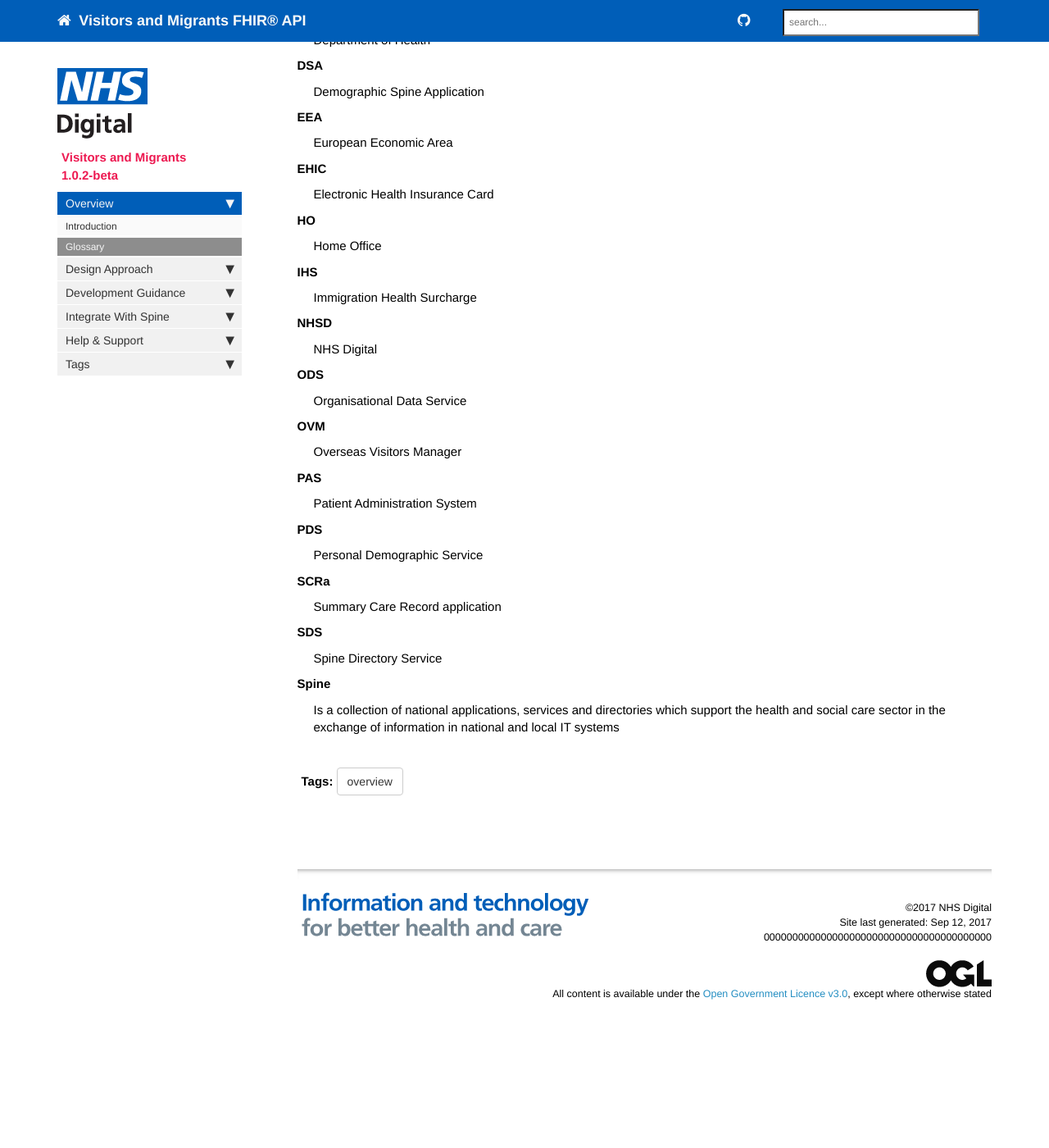
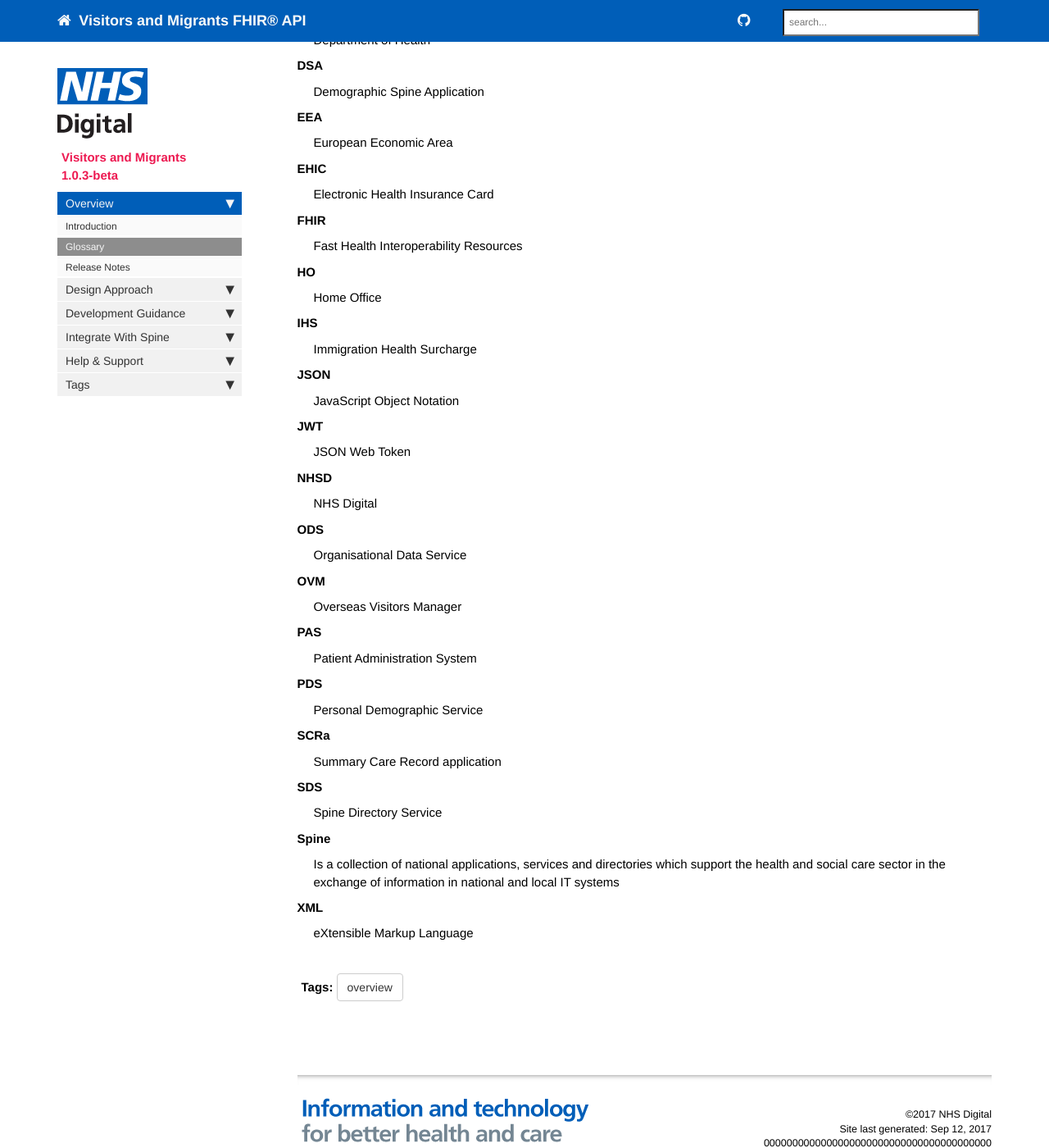
Before and after one commit to nhsconnect/visitor-and-migrants, a Jekyll site: the page built from pages/overview/overview_glossary.md, in a window 1280 px wide and 1400 px high, scrolled down 244 px. Shown: the whole window at 82% size. Built offline with Jekyll 4.4.1, drawn with Linux system fonts in a browser that asks for light colours; nearby versions of some CDN libraries; comment, search, counter and statistics services are not loaded; before the commit the page ends 1526 px from its top, so only the background shows below that.

Commit message:
Clarifications to JWT page, added release notes

```diff
--- a/_data/glossary.yml
+++ b/_data/glossary.yml
@@ -2,8 +2,11 @@ doh: "Department of Health"
 dsa: "Demographic Spine Application"
 eea: "European Economic Area"
 ehic: "Electronic Health Insurance Card"
+fhir: "Fast Health Interoperability Resources"
 ho: "Home Office"
 ihs: "Immigration Health Surcharge"
+json: "JavaScript Object Notation"
+jwt: "JSON Web Token"
 nhsd: "NHS Digital"
 ods: "Organisational Data Service"
 ovm: "Overseas Visitors Manager"
@@ -12,3 +15,4 @@ pds: "Personal Demographic Service"
 scra: "Summary Care Record application"
 sds: "Spine Directory Service"
 spine: "Is a collection of national applications, services and directories which support the health and social care sector in the exchange of information in national and local IT systems"
+xml: "eXtensible Markup Language"
--- a/_data/sidebars/overview_sidebar.yml
+++ b/_data/sidebars/overview_sidebar.yml
@@ -1,7 +1,7 @@
 entries:
 - title: Visitors and Migrants
   product: Visitors and Migrants<br/>
-  version: 1.0.2-beta
+  version: 1.0.3-beta
   levels: one
   folders:
 
@@ -14,6 +14,9 @@ entries:
       type: homepage
     - title: Glossary
       url: /overview_glossary.html
+      output: web
+    - title: Release Notes
+      url: /overview_release_notes.html
       output: web
 
   - title: Design Approach
--- a/pages/overview/overview_glossary.md
+++ b/pages/overview/overview_glossary.md
@@ -22,11 +22,20 @@ EEA
 EHIC
 : {{site.data.glossary.ehic}}
 
+FHIR
+: {{site.data.glossary.fhir}}
+
 HO
 : {{site.data.glossary.ho}}
 
 IHS
 : {{site.data.glossary.ihs}}
+
+JSON
+: {{site.data.glossary.json}}
+
+JWT
+: {{site.data.glossary.jwt}}
 
 NHSD
 : {{site.data.glossary.nhsd}}
@@ -51,3 +60,6 @@ SDS
 
 Spine
 : {{site.data.glossary.spine}}
+
+XML
+: {{site.data.glossary.xml}}
```
Also changed, not shown: pages/integration/integration_cross_organisation_audit_and_provenance.md (+5 -3 lines), pages/overview/overview_release_notes.md (added, +25 -0 lines), Gemfile.lock.
